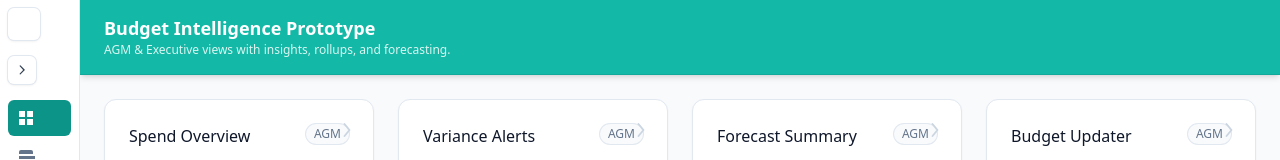
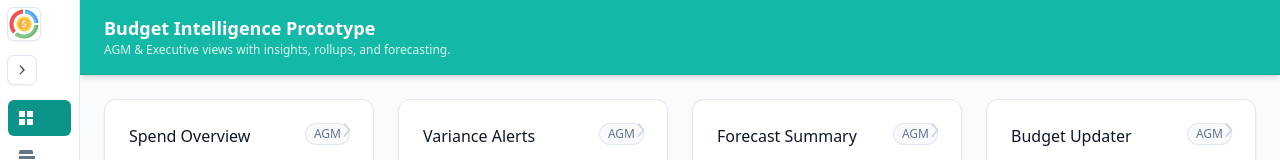
Before and after one commit to Integracarejj/BusIntell, a Next.js app: page / in a window 1280 px wide. Shown: the top 160 px of the page. Built offline with nearby package versions, Linux system fonts and the light colour scheme.

Commit message:
updated homepage icon

```diff
--- a/components/Sidebar.tsx
+++ b/components/Sidebar.tsx
@@ -7,7 +7,8 @@ import { useEffect, useMemo, useState } from "react";
 
 /**
  * ======== Sticky Home + Handle Placement (easy to tweak) ========
- * These are viewport-fixed to avoid drifting when the sidebar expands.
+ * These are viewport-fixed so they never drift as the sidebar expands/collapses.
+ * Adjust the constants to nudge positioning without touching layout code.
  */
 export const HOME_TOP_CLASS = "top-2";
 export const HOME_LEFT_CLASS = "left-2";
@@ -16,15 +17,15 @@ export const HANDLE_TOP_CLASS = "top-14";
 export const HANDLE_LEFT_CLASS = "left-2";
 
 // Visual sizes
-const HOME_ICON_SIZE = "h-8 w-8"; // Home icon size
-const HANDLE_SIZE = "h-7 w-7";    // Smaller so it fits nicely inside collapsed rail
+const HOME_ICON_SIZE = "h-8 w-8";  // Home icon size
+const HANDLE_SIZE = "h-7 w-7";     // Smaller so it fits nicely inside collapsed rail
 
-/** Lightweight cx helper */
+/** Simple class joiner (no extra deps) */
 function cx(...classes: Array<string | false | null | undefined>) {
     return classes.filter(Boolean).join(" ");
 }
 
-/** Inline SVG icons (no extra dependencies) */
+/** Inline SVG icons (no extra deps) */
 function IconGrid({ className }: { className?: string }) {
     return (
         <svg viewBox="0 0 20 20" fill="currentColor" className={className} aria-hidden="true">
@@ -42,7 +43,7 @@ function IconTable({ className }: { className?: string }) {
 function IconTrendUp({ className }: { className?: string }) {
     return (
         <svg viewBox="0 0 20 20" fill="currentColor" className={className} aria-hidden="true">
-            <path d="M3 14a1 1 0 100 2h14a1 1 0 100-2H3zm2.293-5.707a1 1 0 011.414 0L9 10.586l3.293-3.293A1 1 0 0113 7h3a1 1 0 110 2h-2.586l-3.707 3.707a1 1 0 01-1.414 0L6 9.414 5.707 9.707a1 1 0 01-1.414-1.414z" />
+            <path d="M3 14a1 1 0 100 2h14a1 1 0 100-2H3zm2.293-5.707a1 1 0 011.414 0L9 10.586l3.293-3.293A1 1 0 0113 7h3a1 1 0 110 2h-2.586l-3.707 3.707a1 1 0 01-1.414 0L6 9.414l-.293.293a1 1 0 11-1.414-1.414z" />
         </svg>
     );
 }
@@ -127,11 +128,14 @@ export default function Sidebar() {
                         "transition-colors"
                     )}
                 >
-                    {/* Corrected src so your SVG renders from /public */}
+                    {/* PNG asset from /public */}
                     <img
-                        src="/money-management.svg"
-                        alt="Budget Intelligence home"
-                        className={cx(HOME_ICON_SIZE, "p-1")}
+                        src="/money-management.png"
+                        alt=""
+                        width={32}
+                        height={32}
+                        className={HOME_ICON_SIZE}
+                        draggable={false}
                     />
                 </Link>
             </div>
@@ -178,8 +182,8 @@ export default function Sidebar() {
                 )}
                 aria-label="Primary"
             >
-                {/* Extra top padding so fixed buttons don't overlap; extra bottom padding so the role toggle clears floating widgets */}
-                <nav className="flex h-full flex-col overflow-y-auto pt-24 pb-24">
+                {/* Extra top padding so fixed buttons don't overlap; extra bottom padding to clear any bottom overlays */}
+                <nav className="flex h-full flex-col overflow-y-auto pt-24 pb-28">
                     <ul className="px-2">
                         {NAV_ITEMS.map((item) => {
                             const active =
@@ -212,7 +216,7 @@ export default function Sidebar() {
                         })}
                     </ul>
 
-                    {/* === Single Role Toggle (only here), positioned safely above bottom widgets === */}
+                    {/* === Single Role Toggle (only here) === */}
                     <div className="mt-auto px-2 pt-4">
                         {collapsed ? (
                             <button
@@ -260,3 +264,4 @@ export default function Sidebar() {
         </>
     );
 }
+``
```
Also changed, not shown: public/money-management.png (added), public/money-management.svg (deleted).
